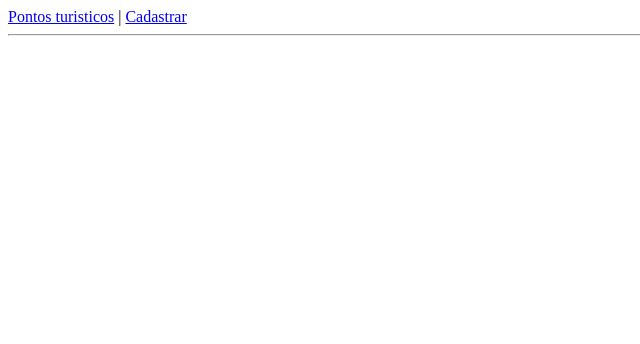
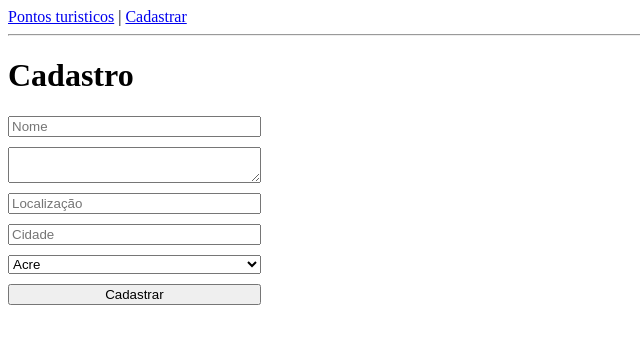
Before and after one commit to leomarqueti/DesafioEvertec_LeonardoSato, a React app in the folder frontend/: page /Cadastro in a window 1280 px wide. Shown: the top 344 px of the page, without its empty margins (0-640 px from the left). Built offline with nearby package versions, Linux system fonts and the light colour scheme; the HTML template or start-up script is replaced by a standard one.

Commit message:
Melhorando Home e Cadastro e Adicionado a pagina `Detalhes`

```diff
--- a/frontend/src/App.jsx
+++ b/frontend/src/App.jsx
@@ -1,20 +1,22 @@
 import { BrowserRouter, Routes, Route, Link } from "react-router-dom";
 import Home from "./pages/Home";
 import Cadastro from "./pages/Cadastro";
+import Detalhes from "./pages/Detalhes";
 
 function App() {
   return (
     <BrowserRouter>
       <nav>
         <Link to="/"> Pontos turisticos</Link> |{" "}
-        <Link to="/cadastrar">Cadastrar</Link>
+        <Link to="/Cadastro">Cadastrar</Link>
       </nav>
 
       <hr />
 
       <Routes>
         <Route path="/" element={<Home />} />
-        <Route path="/" element={<Cadastro />} />
+        <Route path="/Cadastro" element={<Cadastro />} />
+        <Route path="/Detalhes/:id" element={<Detalhes />} />
       </Routes>
     </BrowserRouter>
   );
--- a/frontend/src/pages/Cadastro.jsx
+++ b/frontend/src/pages/Cadastro.jsx
@@ -1,7 +1,105 @@
+import axios from "axios";
+import { useState } from "react";
+import { useNavigate } from "react-router-dom";
+
 function Cadastro() {
+  const navigate = useNavigate();
+
+  const [nome, setNome] = useState("");
+  const [descricao, setDescricao] = useState("");
+  const [localizacao, setLocalizacao] = useState("");
+  const [cidade, setCidade] = useState("");
+  const [estado, setEstado] = useState("");
+
+  const cadastrarPonto = async () => {
+    try {
+      const pontoTuristico = {
+        nome: nome,
+        descricao: descricao,
+        localizacao: localizacao,
+        cidade: cidade,
+        estado: estado,
+      };
+
+      await axios.post(
+        "https://localhost:7218/api/PontoTuristico",
+        pontoTuristico,
+      );
+
+      alert("Ponto turistico cadastrado com sucesso!!");
+      navigate("/");
+    } catch (erro) {
+      console.log("Erro no cadastro:", erro);
+      alert("Ocorreu um erro ao cadastrar!");
+    }
+  };
+
   return (
     <div>
       <h1>Cadastro</h1>
+
+      <div
+        style={{
+          display: "flex",
+          flexDirection: "column",
+          gap: "10px",
+          width: "20%",
+        }}
+      >
+        <input
+          placeholder="Nome"
+          type="text"
+          value={nome}
+          onChange={(e) => setNome(e.target.value)}
+        />
+        <textarea
+          value={descricao}
+          onChange={(e) => setDescricao(e.target.value)}
+        />
+        <input
+          placeholder="Localização"
+          type="text"
+          value={localizacao}
+          onChange={(e) => setLocalizacao(e.target.value)}
+        />
+        <input
+          placeholder="Cidade"
+          type="text"
+          value={cidade}
+          onChange={(e) => setCidade(e.target.value)}
+        />
+        <select value={estado} onChange={(e) => e.target.value}>
+          <option value="AC">Acre</option>
+          <option value="AL">Alagoas</option>
+          <option value="AP">Amapá</option>
+          <option value="AM">Amazonas</option>
+          <option value="BA">Bahia</option>
+          <option value="CE">Ceará</option>
+          <option value="DF">Distrito Federal</option>
+          <option value="ES">Espírito Santo</option>
+          <option value="GO">Goiás</option>
+          <option value="MA">Maranhão</option>
+          <option value="MT">Mato Grosso</option>
+          <option value="MS">Mato Grosso do Sul</option>
+          <option value="MG">Minas Gerais</option>
+          <option value="PA">Pará</option>
+          <option value="PB">Paraíba</option>
+          <option value="PR">Paraná</option>
+          <option value="PE">Pernambuco</option>
+          <option value="PI">Piauí</option>
+          <option value="RJ">Rio de Janeiro</option>
+          <option value="RN">Rio Grande do Norte</option>
+          <option value="RS">Rio Grande do Sul</option>
+          <option value="RO">Rondônia</option>
+          <option value="RR">Roraima</option>
+          <option value="SC">Santa Catarina</option>
+          <option value="SP">São Paulo</option>
+          <option value="SE">Sergipe</option>
+          <option value="TO">Tocantins</option>
+        </select>
+
+        <button onClick={cadastrarPonto}>Cadastrar</button>
+      </div>
     </div>
   );
 }
--- /dev/null
+++ b/frontend/src/pages/Detalhes.jsx
@@ -0,0 +1,55 @@
+import { useEffect, useState } from "react";
+import { useParams, Link, data } from "react-router-dom";
+import axios from "axios";
+
+export default function Detalhes() {
+  const { id } = useParams();
+  const [ponto, setPonto] = useState(null);
+  const [loading, setLoading] = useState(true);
+
+  useEffect(() => {
+    (buscarDetalhe(), []);
+  });
+
+  const buscarDetalhe = async () => {
+    try {
+      const resposta = await axios.get(
+        `https://localhost:7218/api/PontoTuristico/${id}`,
+      );
+      setPonto(resposta.data);
+      setLoading(false);
+    } catch (erro) {
+      console.log("Erro ao buscar id", erro);
+      alert(`Erro ao buscar o id: ${id}`);
+    }
+  };
+
+  if (loading) {
+    return <h2>Carregando pontos turisticos...</h2>;
+  }
+
+  if (!ponto) {
+    return <h3>Ponto turistico não encontrado!</h3>;
+  }
+
+  return (
+    <div>
+      <div>
+        <h1>{ponto.nome}</h1>
+        <p>
+          {ponto.localizacao} - {ponto.cidade}/{ponto.estado}
+        </p>
+
+        <hr />
+
+        <h3>Sobre:</h3>
+        <p>{ponto.descricao}</p>
+        <hr />
+        <p>
+          Cadastrado em: {new Date(ponto.dataInclusao).toLocaleDateString()}
+        </p>
+      </div>
+      <Link to="/">Voltar</Link>
+    </div>
+  );
+}
--- a/frontend/src/pages/Home.jsx
+++ b/frontend/src/pages/Home.jsx
@@ -6,14 +6,24 @@ function Home() {
   const [pontos, setPontos] = useState([]);
   const [loading, setLoading] = useState(true);
 
+  const [termo, setTermo] = useState("");
+
+  const [pagina, setPagina] = useState(1);
+
   useEffect(() => {
     buscarDados();
-  }, []);
+  }, [pagina]);
 
   const buscarDados = async () => {
     try {
       const resposta = await axios.get(
         "https://localhost:7218/api/PontoTuristico",
+        {
+          params: {
+            termo: termo,
+            pagina: pagina,
+          },
+        },
       );
       setPontos(resposta.data);
       setLoading(false);
@@ -35,13 +45,33 @@ function Home() {
       <Link to="/cadastro">+ Cadastrar novo ponto</Link>
 
       <div>
+        <input
+          placeholder="Buscar por nome, cidade..."
+          value={termo}
+          onChange={(e) => setTermo(e.target.value)}
+        />
+        <button onClick={buscarDados}>Pesquisar</button>
+      </div>
+
+      <div>
         {pontos.map((ponto) => (
           <div key={ponto.id}>
             <h3>{ponto.nome}</h3>
             <p>{ponto.localizacao}</p>
             <hr />
+            <Link to={`/detalhes/${ponto.id}`}>Ver detalhes</Link>
           </div>
         ))}
+      </div>
+
+      <div>
+        <button onClick={() => setPagina(pagina - 1)} disabled={pagina === 1}>
+          ⬅️ Anterior
+        </button>
+
+        <span>Pagina: {pagina}</span>
+
+        <button onClick={() => setPagina(pagina + 1)}>Próximo ➡️</button>
       </div>
     </div>
   );
```
